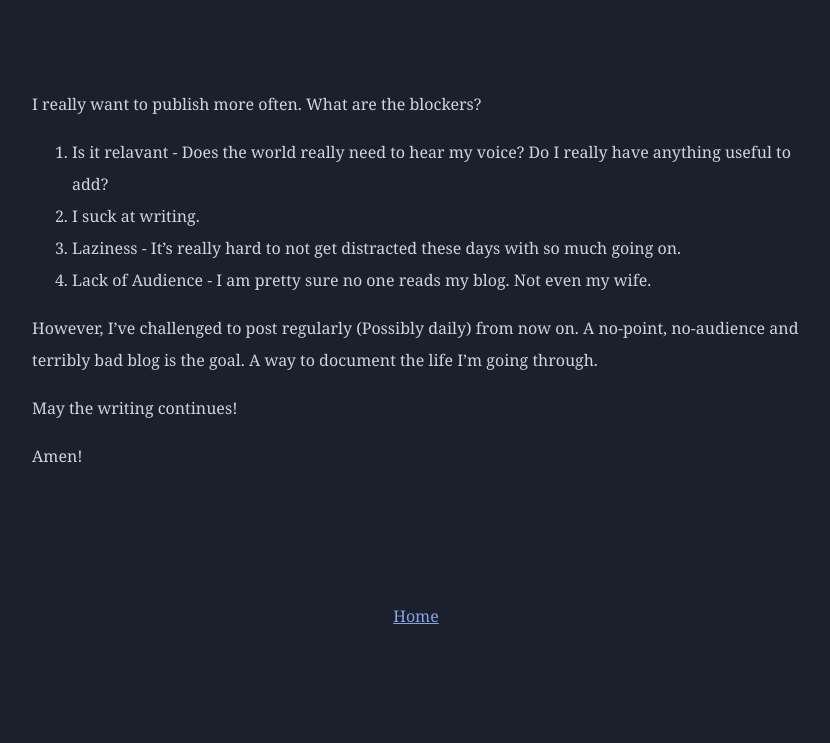
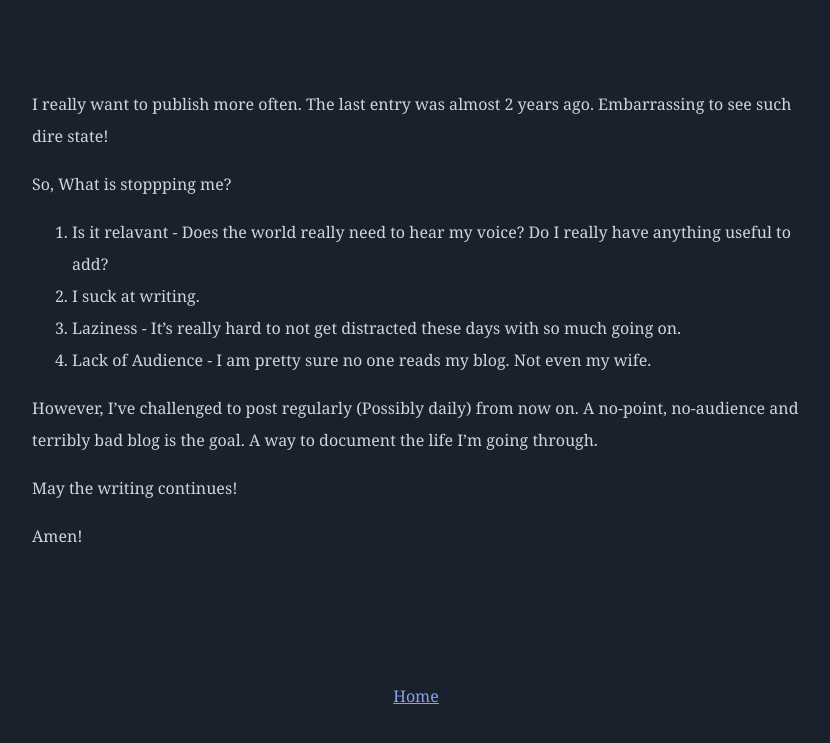
Before and after one commit to ankit7/ankit7.github.io, a Jekyll site: the page built from _posts/2025-12-11-resume.md, in a window 1280 px wide. Shown: the top 743 px of the page, without its empty margins (224-1054 px from the left). Built offline with Jekyll 4.4.1, drawn with Linux system fonts in a browser that asks for light colours; our own code applies the rules of GitHub Pages for plain Markdown files.

Commit message:
Updates blog

```diff
--- a/_posts/2025-12-11-resume.md
+++ b/_posts/2025-12-11-resume.md
@@ -2,7 +2,9 @@
 title: 'Amen'
 permalink: /amen/
 ---
-I really want to publish more often. What are the blockers?
+I really want to publish more often. The last entry was almost 2 years ago. Embarrassing to see such dire state!
+
+So, What is stoppping me?
 
 1. Is it relavant - Does the world really need to hear my voice? Do I really have anything useful to add?
 2. I suck at writing.
```
